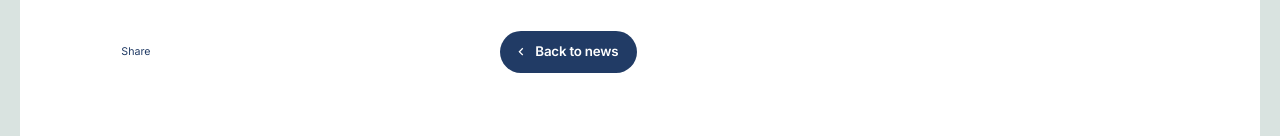
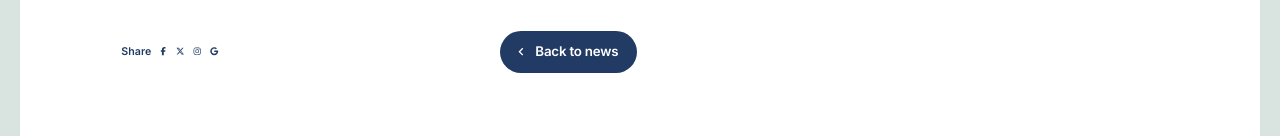
Before and after one commit to timofei0536/rapha, a Next.js app: page /news/1 in a window 1280 px wide. Shown: the part 605-741 px from the top of the page. Built offline with nearby package versions, Linux system fonts and the light colour scheme.

Commit message:
add shared icons

```diff
--- a/package.json
+++ b/package.json
@@ -10,6 +10,9 @@
     "icons": "svgr public/images/svg -d src/components/icons --icon --replace-attr-values \"#fff=currentColor,#000=currentColor,white=currentColor,black=currentColor\""
   },
   "dependencies": {
+    "@fortawesome/fontawesome-svg-core": "^7.2.0",
+    "@fortawesome/free-brands-svg-icons": "^7.2.0",
+    "@fortawesome/react-fontawesome": "^3.2.0",
     "next": "16.1.6",
     "normalize.css": "^8.0.1",
     "react": "19.2.3",
--- a/src/components/New/New.jsx
+++ b/src/components/New/New.jsx
@@ -3,6 +3,7 @@ import Image from "next/image";
 import Link from "next/link";
 import Btn from "@/components/Btn/Btn";
 import { ArrowLeft } from "@/components/icons";
+import NewShare from "./NewShare";
 
 export default function New({ title, date, image, content = "" }) {
     return (
@@ -15,7 +16,7 @@ export default function New({ title, date, image, content = "" }) {
                         <div className="new__content">
                             <div className="new__body content" dangerouslySetInnerHTML={{ __html: content }} />
                             <div className="new__footer">
-                                <span className="new__share">Share</span>
+                                <NewShare />
                                 <Link href="/news" className="new__back">
                                     <Btn text="Back to news" icon={ArrowLeft} iconPosition="left" />
                                 </Link>
--- a/src/components/New/New.scss
+++ b/src/components/New/New.scss
@@ -32,6 +32,32 @@
         margin-top: 5rem;
     }
 
+    &__share {
+        display: flex;
+        align-items: center;
+        gap: 1rem;
+
+        &-label {
+            font-weight: 600;
+        }
+
+        &-icons {
+            display: flex;
+            align-items: center;
+            gap: 1rem;
+        }
+
+        &-link {
+            color: inherit;
+            font-size: 1.25rem;
+            transition: opacity 0.2s;
+
+            &:hover {
+                opacity: 0.7;
+            }
+        }
+    }
+
     &__img {
         border-radius: 3rem;
     }
--- /dev/null
+++ b/src/components/New/NewShare.jsx
@@ -0,0 +1,58 @@
+"use client";
+
+import { FontAwesomeIcon } from "@fortawesome/react-fontawesome";
+import {
+    faFacebookF,
+    faXTwitter,
+    faInstagram,
+    faGoogle,
+} from "@fortawesome/free-brands-svg-icons";
+
+export default function NewShare() {
+    const url = typeof window !== "undefined" ? window.location.href : "";
+    const encoded = encodeURIComponent(url);
+
+    return (
+        <div className="new__share">
+            <span className="new__share-label">Share</span>
+            <div className="new__share-icons">
+                <a
+                    href={`https://www.facebook.com/sharer/sharer.php?u=${encoded}`}
+                    target="_blank"
+                    rel="noopener noreferrer"
+                    className="new__share-link"
+                    aria-label="Share on Facebook"
+                >
+                    <FontAwesomeIcon icon={faFacebookF} />
+                </a>
+                <a
+                    href={`https://twitter.com/intent/tweet?url=${encoded}`}
+                    target="_blank"
+                    rel="noopener noreferrer"
+                    className="new__share-link"
+                    aria-label="Share on X"
+                >
+                    <FontAwesomeIcon icon={faXTwitter} />
+                </a>
+                <a
+                    href={`https://www.instagram.com/`}
+                    target="_blank"
+                    rel="noopener noreferrer"
+                    className="new__share-link"
+                    aria-label="Instagram"
+                >
+                    <FontAwesomeIcon icon={faInstagram} />
+                </a>
+                <a
+                    href={`https://www.google.com/bookmarks/mark?op=add&bkmk=${encoded}&title=`}
+                    target="_blank"
+                    rel="noopener noreferrer"
+                    className="new__share-link"
+                    aria-label="Share with Google"
+                >
+                    <FontAwesomeIcon icon={faGoogle} />
+                </a>
+            </div>
+        </div>
+    );
+}
```
Also changed, not shown: 1 other file (tests, documents, lock files or other folders).
